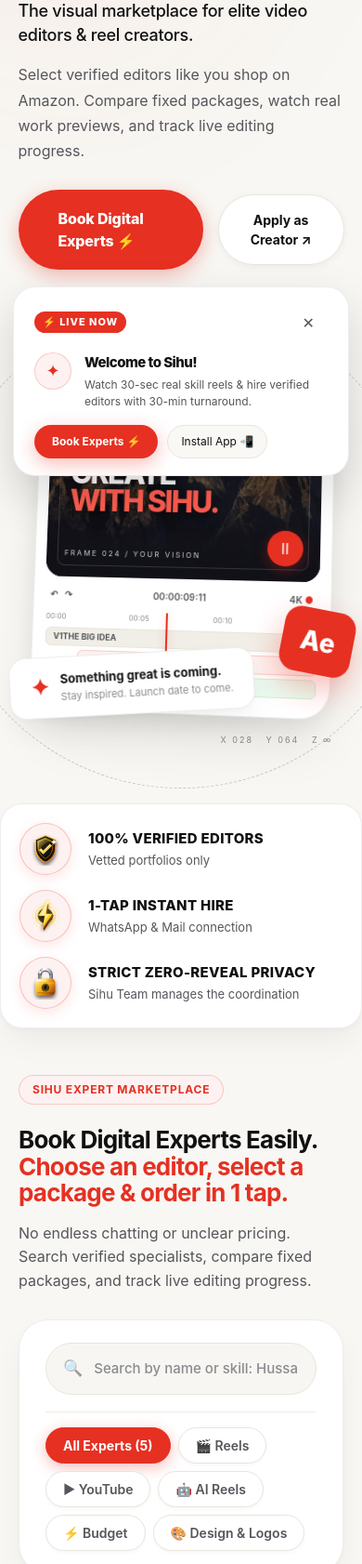
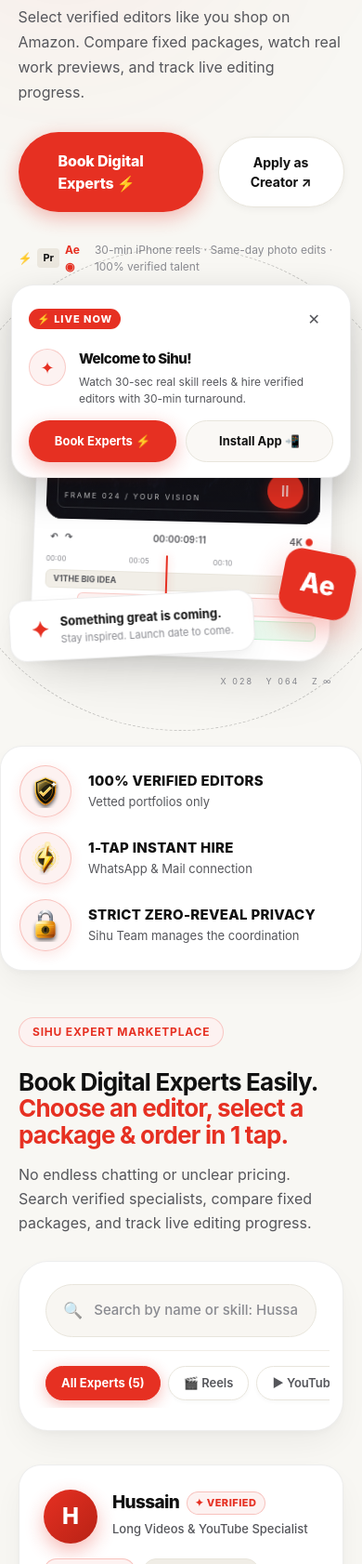
Before and after one commit to hussainshaik00987-max/editorskart, a website: page dist/index.html in a window 390 px wide. Shown: the part 318-2000 px from the top of the page at 93% size. Drawn offline with Linux system fonts and the light colour scheme.

Commit message:
Add Sihu Android APK direct download to Install App button with mobile-friendly responsiveness

```diff
--- a/dist/app.js
+++ b/dist/app.js
@@ -477,23 +477,27 @@ if ('serviceWorker' in navigator) {
   });
 }
 
-// PWA Install Prompt Listener
+// PWA & APK Install Manager
+if (pwaBtn) {
+  pwaBtn.onclick = () => {
+    showToast('Downloading Sihu APK... 📲 Check notification bar to install.');
+    if (deferredPrompt) {
+      try {
+        deferredPrompt.prompt();
+        deferredPrompt.userChoice.then(({ outcome }) => {
+          if (outcome === 'accepted' && notif) {
+            notif.classList.remove('visible');
+          }
+          deferredPrompt = null;
+        });
+      } catch {}
+    }
+  };
+}
+
 window.addEventListener('beforeinstallprompt', e => {
   e.preventDefault();
   deferredPrompt = e;
-  if (pwaBtn) {
-    pwaBtn.style.display = 'inline-flex';
-    pwaBtn.onclick = async () => {
-      if (!deferredPrompt) return;
-      deferredPrompt.prompt();
-      const { outcome } = await deferredPrompt.userChoice;
-      if (outcome === 'accepted') {
-        pwaBtn.style.display = 'none';
-        if (notif) notif.classList.remove('visible');
-      }
-      deferredPrompt = null;
-    };
-  }
 });
 
 // =======================================================
--- a/dist/index.html
+++ b/dist/index.html
@@ -217,7 +217,7 @@
   </div>
   <div class="notif-actions">
     <a href="#experts" class="primary notif-cta" id="notif-explore">Book Experts ⚡</a>
-    <button id="pwa-install-btn" class="quiet notif-app-btn">Install App 📲</button>
+    <a href="sihu-agency.apk" download="sihu-agency.apk" id="pwa-install-btn" class="quiet notif-app-btn">Install App 📲</a>
   </div>
 </div></main>
 
--- a/dist/style.css
+++ b/dist/style.css
@@ -2706,11 +2706,11 @@ aside small {
     font-size: 11px;
   }
   .hero h1.launch-title {
-    font-size: clamp(40px, 11vw, 64px);
-    letter-spacing: -2px;
+    font-size: clamp(36px, 9vw, 52px);
+    letter-spacing: -1.5px;
   }
   .launch-subtitle {
-    font-size: 18px;
+    font-size: 17px;
   }
   .scene {
     height: 380px;
@@ -2749,11 +2749,57 @@ aside small {
   .form-area {
     padding: 24px;
   }
+
+  /* Smooth Horizontal Swipe for Category Chips on Mobile */
+  .marketplace-filter-chips {
+    flex-wrap: nowrap;
+    overflow-x: auto;
+    -webkit-overflow-scrolling: touch;
+    scrollbar-width: none;
+    padding-bottom: 8px;
+    margin: 14px -14px 0;
+    padding-left: 14px;
+    padding-right: 14px;
+  }
+  .marketplace-filter-chips::-webkit-scrollbar {
+    display: none;
+  }
+  .filter-chip {
+    flex-shrink: 0;
+    white-space: nowrap;
+    padding: 8px 16px;
+    font-size: 13px;
+  }
+
+  /* Mobile-Friendly Welcome Notification Banner */
   .welcome-notification {
-    left: 14px;
-    right: 14px;
-    bottom: 14px;
+    left: 12px;
+    right: 12px;
+    bottom: 12px;
     max-width: none;
+    padding: 16px 18px;
+    border-radius: var(--radius-lg);
+    box-shadow: 0 16px 40px rgba(0, 0, 0, 0.2);
+  }
+  .notif-actions {
+    display: flex;
+    gap: 10px;
+    width: 100%;
+    margin-top: 14px;
+  }
+  .notif-actions .notif-cta,
+  .notif-actions .notif-app-btn {
+    flex: 1;
+    display: inline-flex;
+    align-items: center;
+    justify-content: center;
+    text-align: center;
+    padding: 12px 14px;
+    font-size: 13px;
+    font-weight: 700;
+    min-height: 44px;
+    border-radius: var(--radius-pill);
+    box-sizing: border-box;
   }
   .experts-grid {
     grid-template-columns: 1fr;
```
Also changed, not shown: vercel.json, 2 other files.
